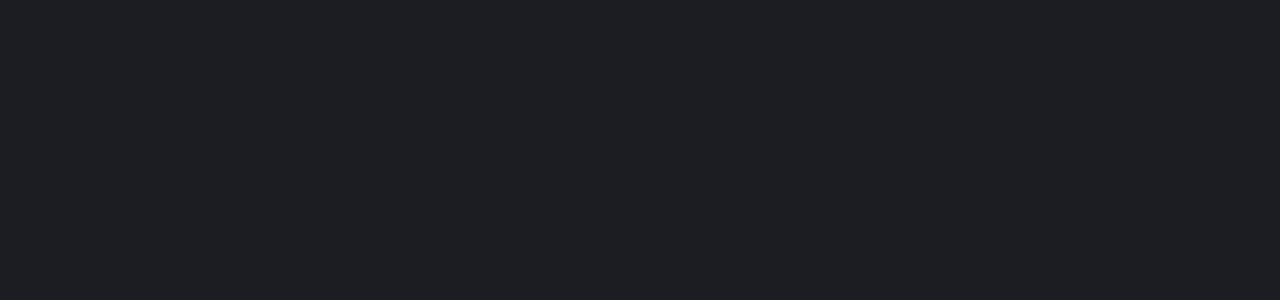
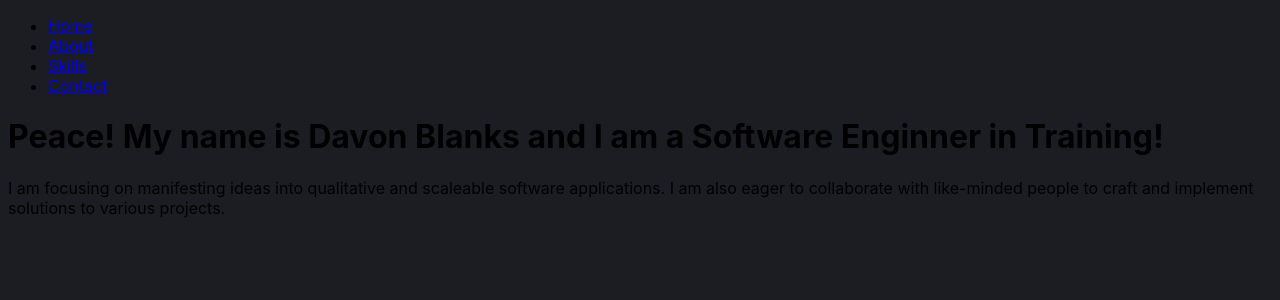
Before and after one commit to davonbl/davonbl-portfolio-v2, a React (Vite) app: page / in a window 1280 px wide. Shown: the top 300 px of the page. Built offline with nearby package versions, Linux system fonts and the light colour scheme.

Commit message:
added routes and a component child function to the router

```diff
--- a/src/App.jsx
+++ b/src/App.jsx
@@ -1,16 +1,38 @@
 import { useState } from 'react'
+import { BrowserRouter as Router, Routes, Route, Link } from 'react-router-dom'
 import About from './components/About.jsx'
 import Contact from './components/Contact.jsx'
 import Home from './components/Home.jsx'
 import Skills from './components/Skills.jsx'
+
 import './App.css'
 
 function App() {
+
+  const Navbar = () => {
+    return (
+      <ul>
+        <li><Link to={'/'}>Home</Link></li>
+        <li><Link to={'/about'}>About</Link></li>
+        <li><Link to={'/skills'}>Skills</Link></li>
+        <li><Link to={'/contact'}>Contact</Link></li>
+      </ul>
+    )
+  }
 
 
 
   return (
     <>
+      <Router>
+        <Navbar/>
+        <Routes>
+          <Route path='/about' element={<About/>}/>
+          <Route path='/contact' element={<Contact/>}/>
+          <Route path='/' element={<Home/>}/>
+          <Route path='/skills' element={<Skills/>}/>
+        </Routes>
+      </Router>
     </>
   )
 }
```
